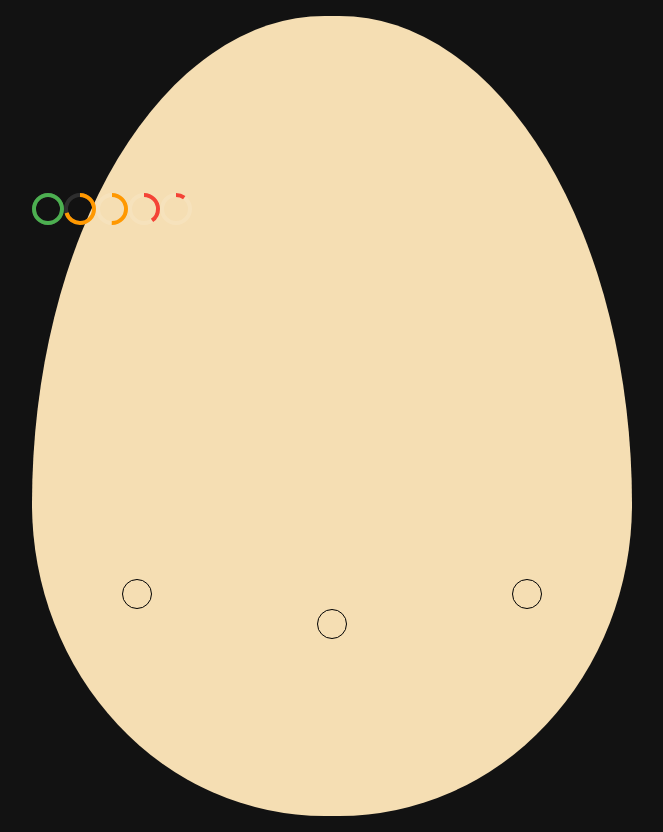
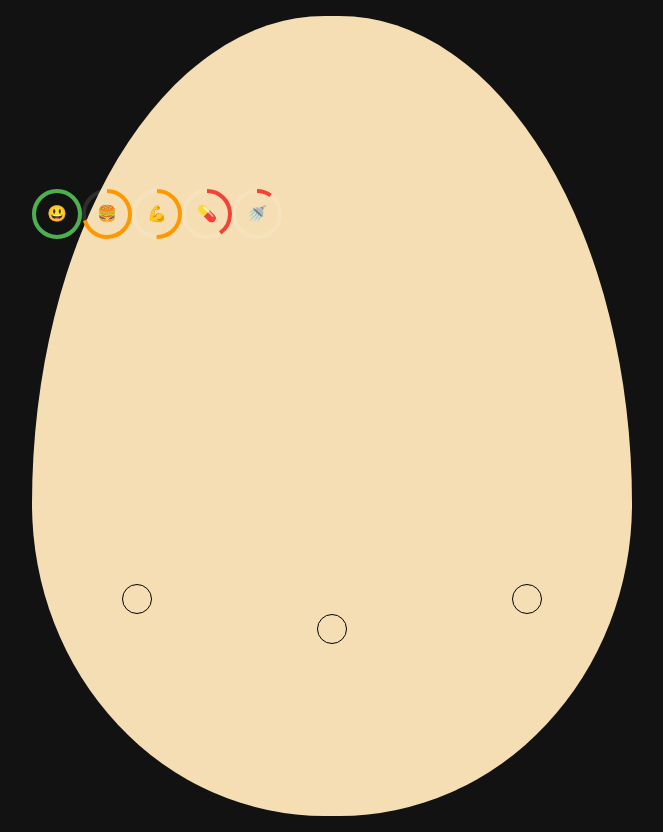
Before and after one commit to Potseluiko-Misha/--------------, a Vue app in the folder Tamagothci/: page / in a window 1280 px wide. Shown: the whole page, without its empty margins (308-971 px from the left). Built offline with nearby package versions, Linux system fonts and the light colour scheme.

Commit message:
addSmiles

```diff
--- a/Tamagothci/src/components/Screen.vue
+++ b/Tamagothci/src/components/Screen.vue
@@ -2,25 +2,40 @@
     <div>
         <div class="screen_header">
             <v-progress-circular
+                :size="50"
                 color="green"
                 model-value="100"
-            ></v-progress-circular>
+            >
+                <template v-slot:default>😃</template>
+            </v-progress-circular>
             <v-progress-circular
+                :size="50"
                 color="orange"
                 model-value="70"
-            ></v-progress-circular>
+            >
+                <template v-slot:default>🍔</template>
+            </v-progress-circular>
             <v-progress-circular
+                :size="50"
                 color="orange"
                 model-value="50"
-            ></v-progress-circular>
+            >
+                <template v-slot:default>💪</template>
+            </v-progress-circular>
             <v-progress-circular
+                :size="50"
                 color="red"
                 model-value="40"
-            ></v-progress-circular>
+            >
+                <template v-slot:default>💊</template>
+            </v-progress-circular>
             <v-progress-circular
+                :size="50"
                 color="red"
                 model-value="10"
-            ></v-progress-circular>
+            >
+                <template v-slot:default>🚿</template>
+            </v-progress-circular>
         </div>
         <div class="pet"></div>
         <div class="screen_action"></div>
```
